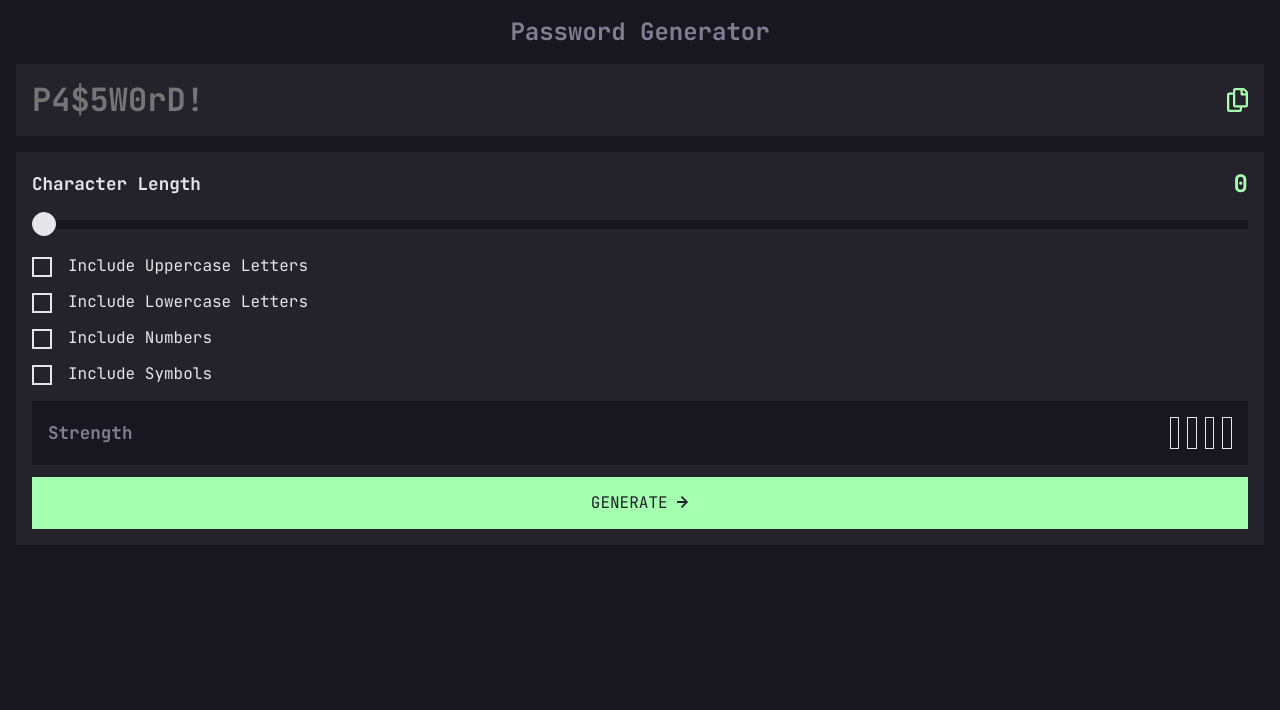
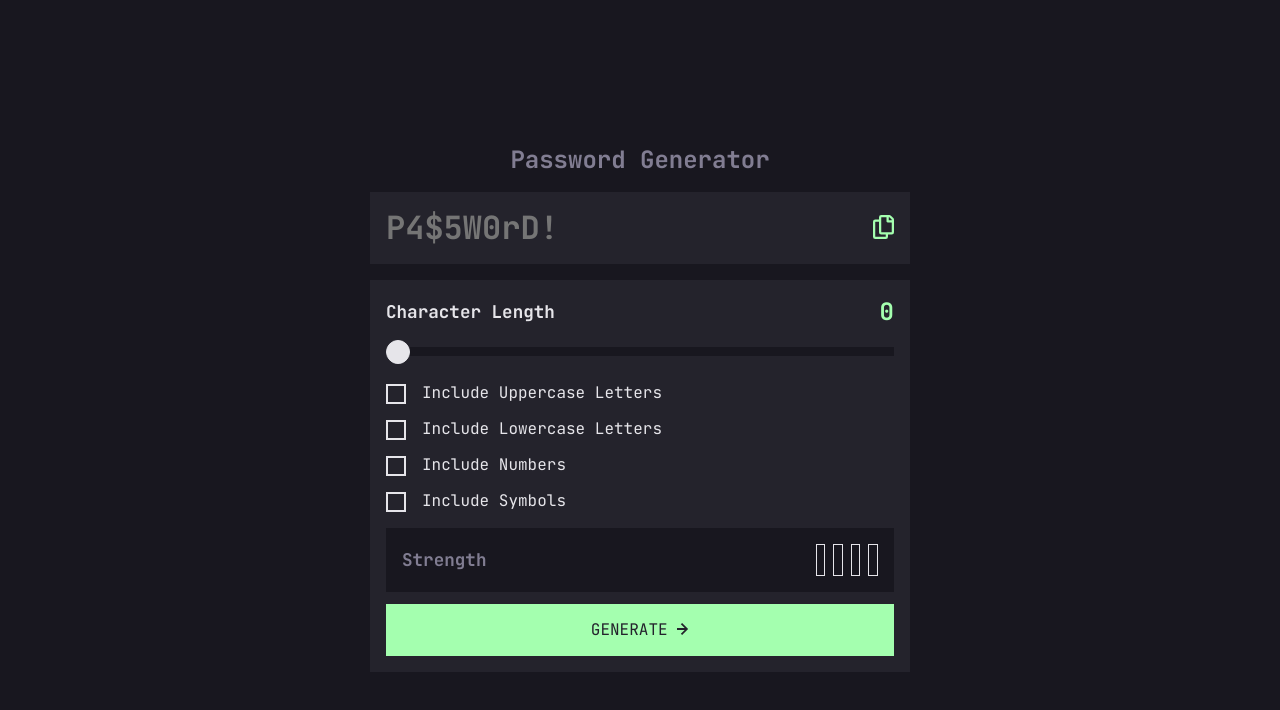
Before and after one commit to wideirp/password-generator-app, a Vue app: page / in a window 1280 px wide. Shown: the top 710 px of the page. Built offline with nearby package versions, Linux system fonts and the light colour scheme.

Commit message:
Add media queries for main

```diff
--- a/src/App.vue
+++ b/src/App.vue
@@ -60,14 +60,21 @@ function onClick() {
 @use "./assets/sass/variables" as *;
 
 main {
-  margin: auto 1rem;
   color: $color-almost-white;
+  @media screen and (min-width: 22rem) {
+    margin: 0 1rem;
+  }
+  @media screen and (min-width: 36rem) {
+    max-width: 540px;
+    margin: 0 auto;
+  }
 }
 
 h1 {
   @include font-heading-m();
   color: $color-grey;
   text-align: center;
+  width: 100%;
 }
 
 section {
--- a/src/assets/sass/global.scss
+++ b/src/assets/sass/global.scss
@@ -10,6 +10,9 @@ body {
   min-height: 100vh;
   background: $color-very-dark-grey;
   font-family: "JetBrains Mono", monospace;
+  display: flex;
+  flex-direction: column;
+  justify-content: center;
 }
 
 .btn {
```
